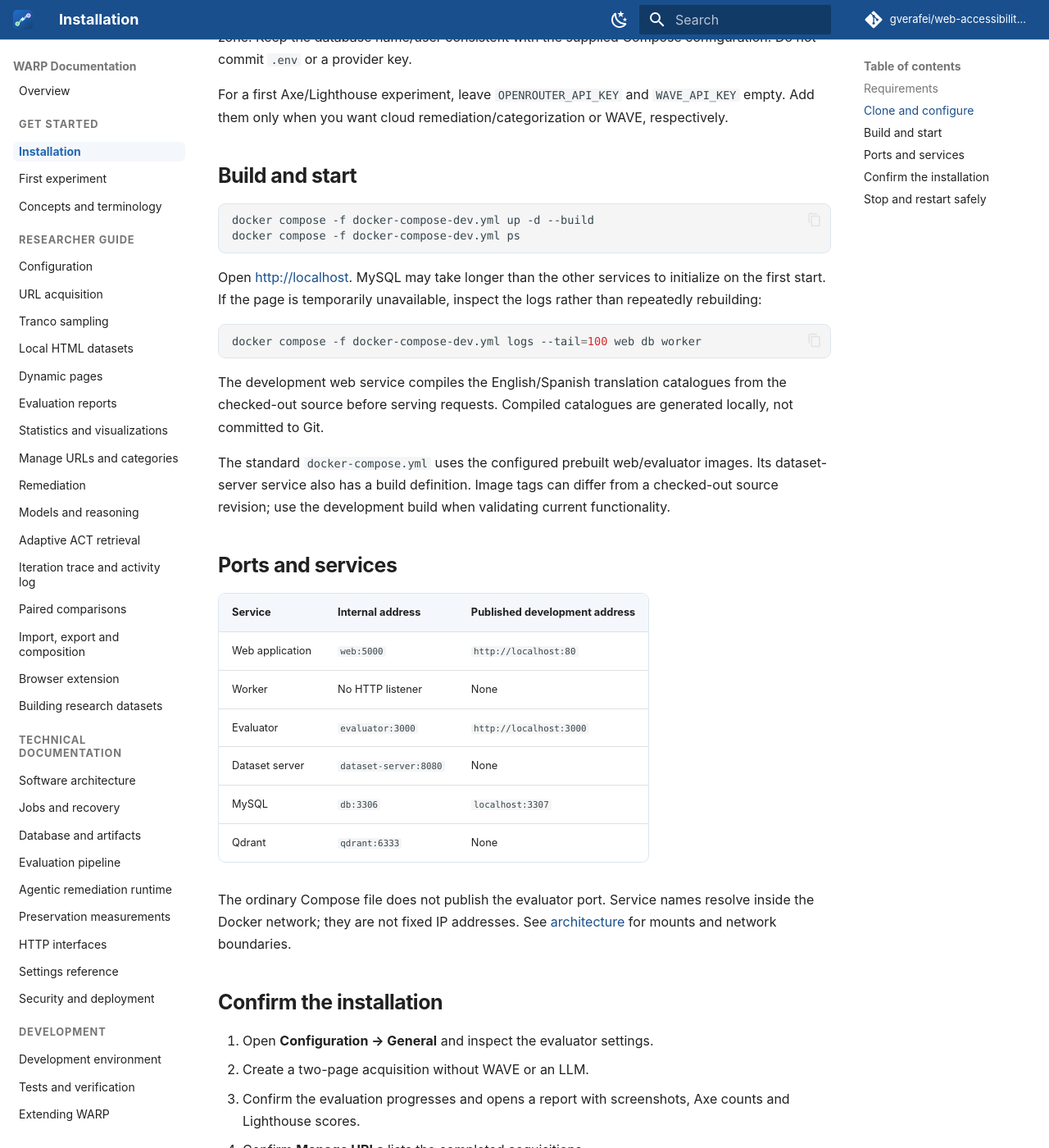
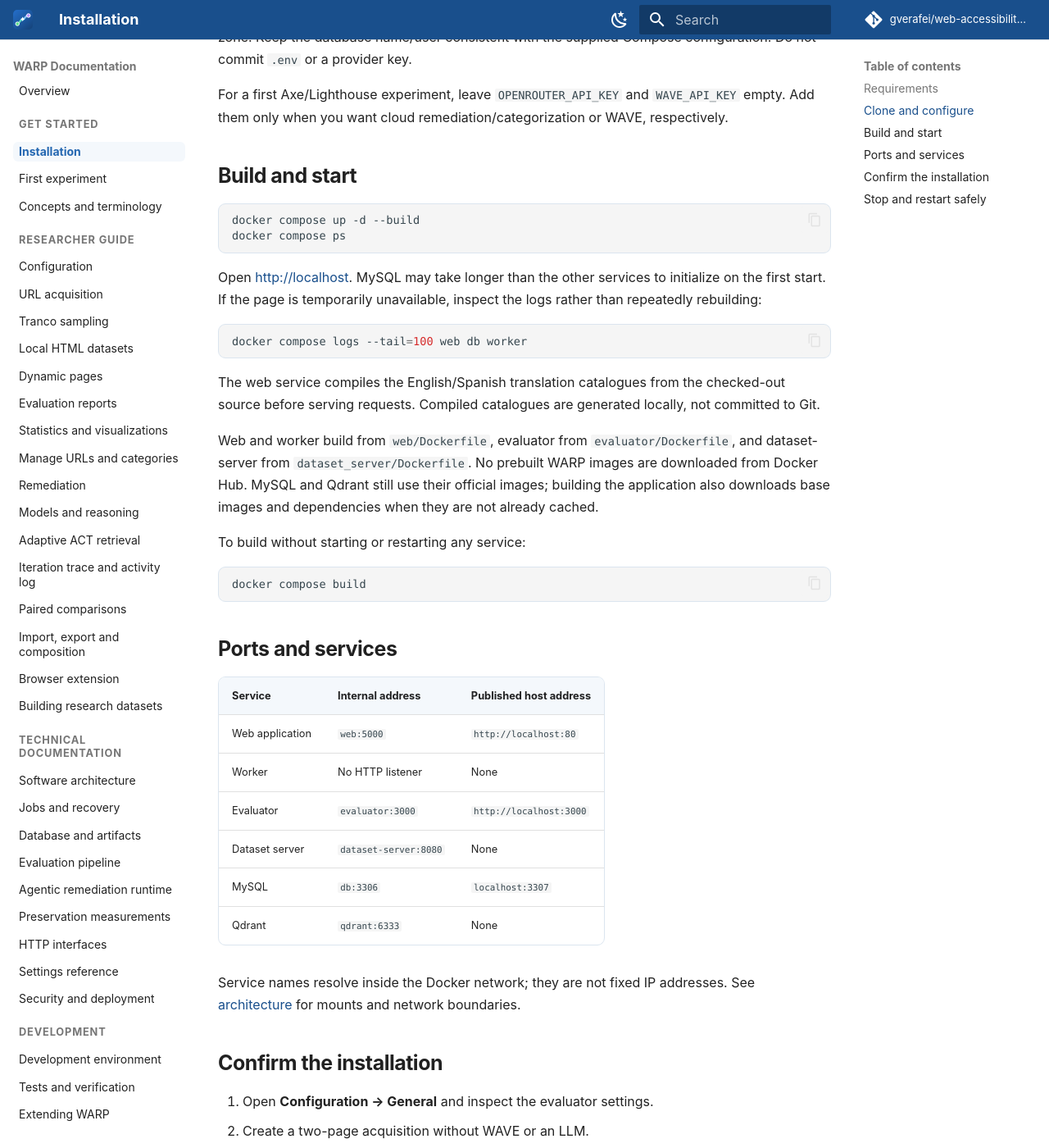
Before and after one commit to gverafei/web-accessibility-research-platform, an MkDocs documentation site: the page built from docs/site/getting-started/installation.md, in a window 1280 px wide and 1400 px high, scrolled down 792 px. Shown: the whole window at 82% size. Built offline with MkDocs 1.6.1 and Material for MkDocs 9.7.7, drawn with Linux system fonts in a browser that asks for light colours; comment, search, counter and statistics services are not loaded; some of the changed text lies outside the part shown.

Commit message:
Update WARP software and documentation

````diff
--- a/docs/site/getting-started/installation.md
+++ b/docs/site/getting-started/installation.md
@@ -1,6 +1,6 @@
 # Installation
 
-WARP runs as six cooperating Docker services. For development and reproducible work, build from the repository so the application, extension and documentation correspond to the same source revision.
+WARP runs as six cooperating Docker services. Its single `docker-compose.yml` builds the application services from the repository so the application, extension and documentation correspond to the same source revision.
 
 ## Requirements
 
@@ -26,23 +26,29 @@ For a first Axe/Lighthouse experiment, leave `OPENROUTER_API_KEY` and `WAVE_API_
 ## Build and start
 
 ```bash
-docker compose -f docker-compose-dev.yml up -d --build
-docker compose -f docker-compose-dev.yml ps
+docker compose up -d --build
+docker compose ps
 ```
 
 Open [http://localhost](http://localhost). MySQL may take longer than the other services to initialize on the first start. If the page is temporarily unavailable, inspect the logs rather than repeatedly rebuilding:
 
 ```bash
-docker compose -f docker-compose-dev.yml logs --tail=100 web db worker
+docker compose logs --tail=100 web db worker
 ```
 
-The development web service compiles the English/Spanish translation catalogues from the checked-out source before serving requests. Compiled catalogues are generated locally, not committed to Git.
+The web service compiles the English/Spanish translation catalogues from the checked-out source before serving requests. Compiled catalogues are generated locally, not committed to Git.
 
-The standard `docker-compose.yml` uses the configured prebuilt web/evaluator images. Its dataset-server service also has a build definition. Image tags can differ from a checked-out source revision; use the development build when validating current functionality.
+Web and worker build from `web/Dockerfile`, evaluator from `evaluator/Dockerfile`, and dataset-server from `dataset_server/Dockerfile`. No prebuilt WARP images are downloaded from Docker Hub. MySQL and Qdrant still use their official images; building the application also downloads base images and dependencies when they are not already cached.
+
+To build without starting or restarting any service:
+
+```bash
+docker compose build
+```
 
 ## Ports and services
 
-| Service | Internal address | Published development address |
+| Service | Internal address | Published host address |
 | --- | --- | --- |
 | Web application | `web:5000` | `http://localhost:80` |
 | Worker | No HTTP listener | None |
@@ -51,7 +57,7 @@ The standard `docker-compose.yml` uses the configured prebuilt web/evaluator ima
 | MySQL | `db:3306` | `localhost:3307` |
 | Qdrant | `qdrant:6333` | None |
 
-The ordinary Compose file does not publish the evaluator port. Service names resolve inside the Docker network; they are not fixed IP addresses. See [architecture](../technical/architecture.md) for mounts and network boundaries.
+Service names resolve inside the Docker network; they are not fixed IP addresses. See [architecture](../technical/architecture.md) for mounts and network boundaries.
 
 ## Confirm the installation
 
@@ -60,7 +66,7 @@ The ordinary Compose file does not publish the evaluator port. Service names res
 3. Confirm the evaluation progresses and opens a report with screenshots, Axe counts and Lighthouse scores.
 4. Confirm **Manage URLs** lists the completed acquisitions.
 
-A development-only evaluator health check is read-only:
+A read-only evaluator health check:
 
 ```bash
 curl --fail http://localhost:3000/health
@@ -69,8 +75,8 @@ curl --fail http://localhost:3000/health
 ## Stop and restart safely
 
 ```bash
-docker compose -f docker-compose-dev.yml stop
-docker compose -f docker-compose-dev.yml start
+docker compose stop
+docker compose start
 ```
 
 Pause a running evaluation through the UI before maintenance when practical. Do not run `down -v`: it deletes the named database/vector volumes. A database volume alone is not a complete backup; see [storage and backup](../technical/storage.md).
````
Also changed, not shown: README.md (+2 -2 lines), docker-compose-dev.yml (deleted, +0 -107 lines), docker-compose.yml (+20 -5 lines), docs/site/development/index.md (+4 -4 lines), docs/site/development/testing.md (+4 -4 lines), docs/site/guide/rag.md (+1 -1 lines), docs/site/guide/tranco.md (+2 -0 lines), docs/site/reference/troubleshooting.md (+2 -2 lines), docs/site/technical/architecture.md (+1 -1 lines), docs/site/technical/evaluation.md (+1 -1 lines), docs/site/technical/jobs.md (+2 -2 lines), evaluator/README.md (+3 -3 lines), 2 other files.
